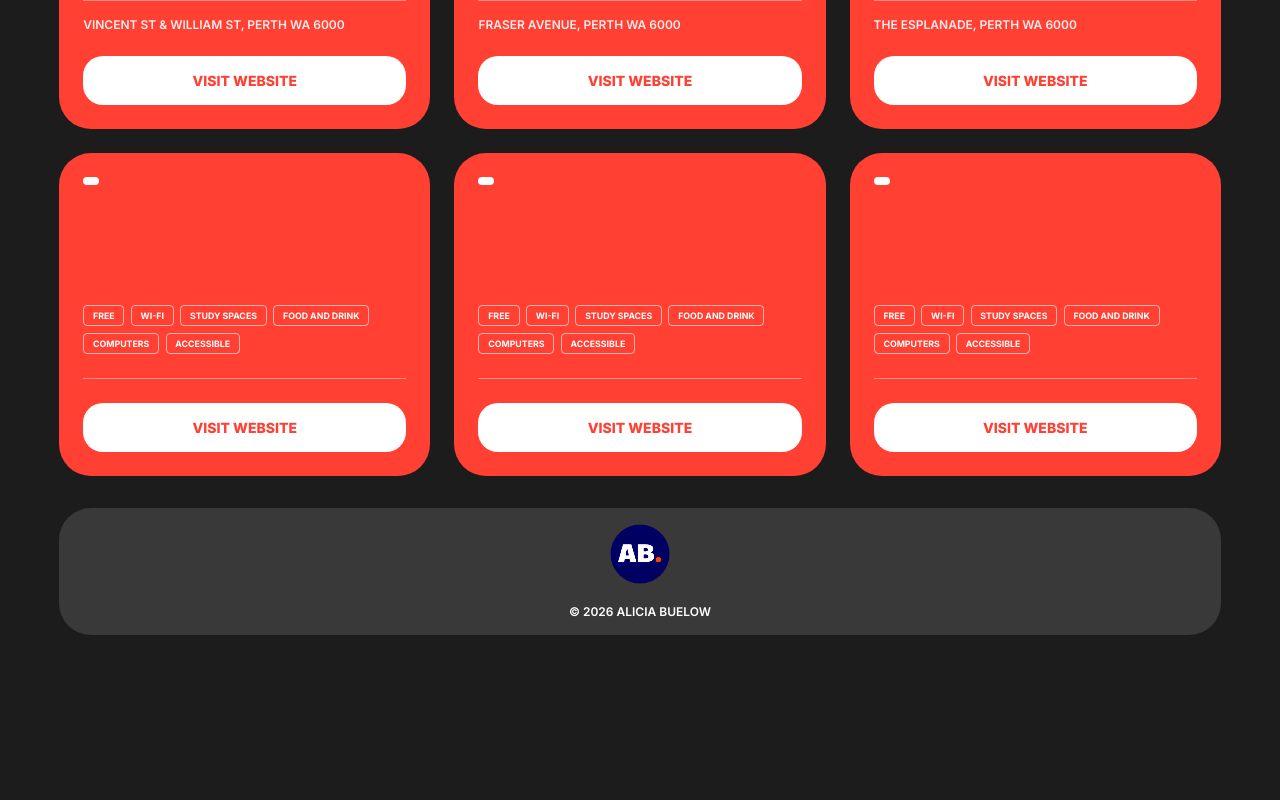
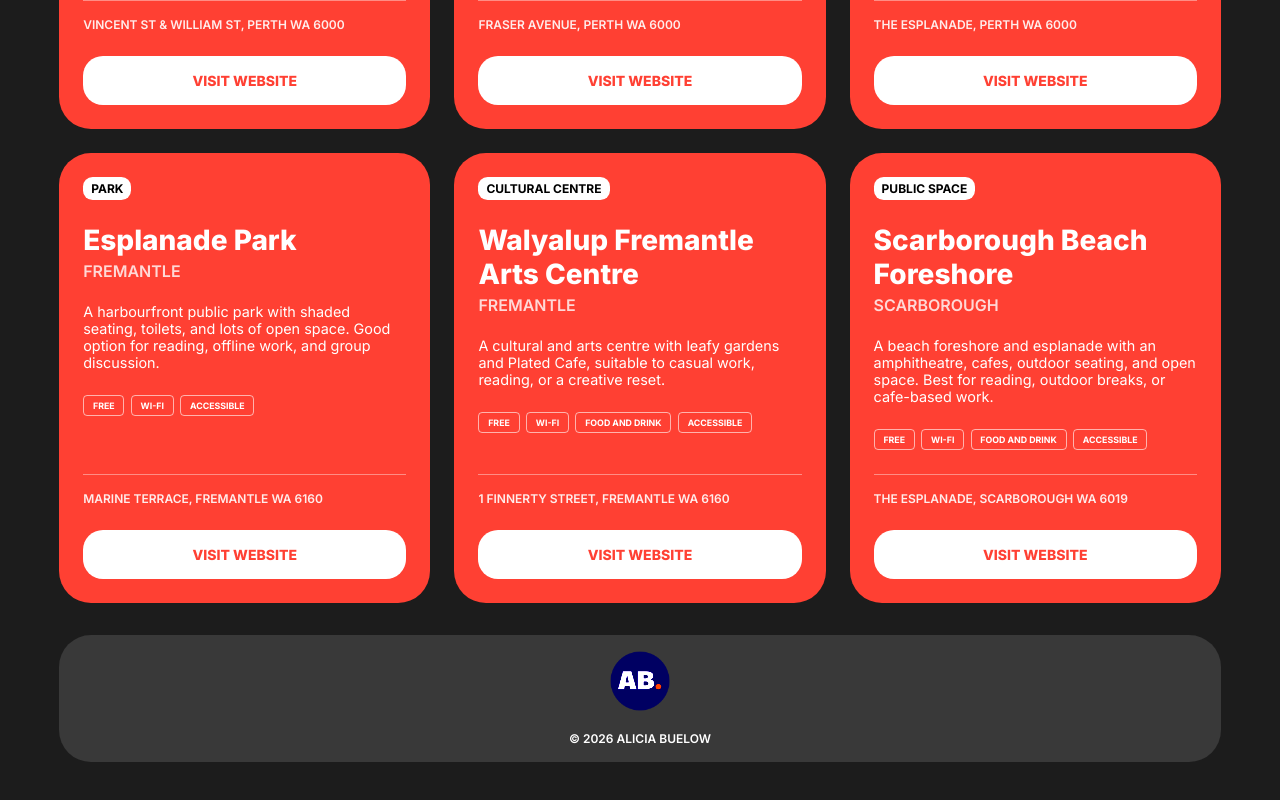
Before and after one commit to aliciabuelow/perth-workfriendly-app, a React (Vite) app in the folder react-app/: page / in a window 1280 px wide. Shown: the part 3501-4301 px from the top of the page. Before the commit the page ends 4184 px from the top, so only its background shows below. Built offline with nearby package versions, Linux system fonts and the light colour scheme.

Commit message:
Update spots data

```diff
--- a/react-app/src/data/spots.js
+++ b/react-app/src/data/spots.js
@@ -199,35 +199,35 @@ export const spots = [
     },
     {
         id: 19,
-        name: "",
-        suburb: "",
-        type: "",
-        address: "",
-        website: "",
-        tags: ["free", "wi-fi", "study spaces", "food and drink", "computers", "accessible"],
-        bestFor: ["focused work", "study", "reading"],
-        notes: ""
+        name: "Esplanade Park",
+        suburb: "Fremantle",
+        type: "Park",
+        address: "Marine Terrace, Fremantle WA 6160",
+        website: "https://www.fremantle.wa.gov.au/services-and-support/city-facilities/esplanade-park/",
+        tags: ["free", "wi-fi", "accessible"],
+        bestFor: ["casual work", "study", "reading"],
+        notes: "A harbourfront public park with shaded seating, toilets, and lots of open space. Good option for reading, offline work, and group discussion."
     },
     {
         id: 20,
-        name: "",
-        suburb: "",
-        type: "",
-        address: "",
-        website: "",
-        tags: ["free", "wi-fi", "study spaces", "food and drink", "computers", "accessible"],
-        bestFor: ["focused work", "study", "reading"],
-        notes: ""
+        name: "Walyalup Fremantle Arts Centre",
+        suburb: "Fremantle",
+        type: "Cultural Centre",
+        address: "1 Finnerty Street, Fremantle WA 6160",
+        website: "https://wfac.org.au/",
+        tags: ["free", "wi-fi", "food and drink", "accessible"],
+        bestFor: ["casual work", "study", "reading"],
+        notes: "A cultural and arts centre with leafy gardens and Plated Cafe, suitable to casual work, reading, or a creative reset."
     },
     {
         id: 21,
-        name: "",
-        suburb: "",
-        type: "",
-        address: "",
-        website: "",
-        tags: ["free", "wi-fi", "study spaces", "food and drink", "computers", "accessible"],
-        bestFor: ["focused work", "study", "reading"],
-        notes: ""
+        name: "Scarborough Beach Foreshore",
+        suburb: "Scarborough",
+        type: "Public Space",
+        address: "The Esplanade, Scarborough WA 6019",
+        website: "https://www.stirling.wa.gov.au/stirling-leisure/venue-and-facility-hire/scarborough-beach",
+        tags: ["free", "wi-fi", "food and drink", "accessible"],
+        bestFor: ["casual work", "study", "reading"],
+        notes: "A beach foreshore and esplanade with an amphitheatre, cafes, outdoor seating, and open space. Best for reading, outdoor breaks, or cafe-based work."
     }
 ]
```
